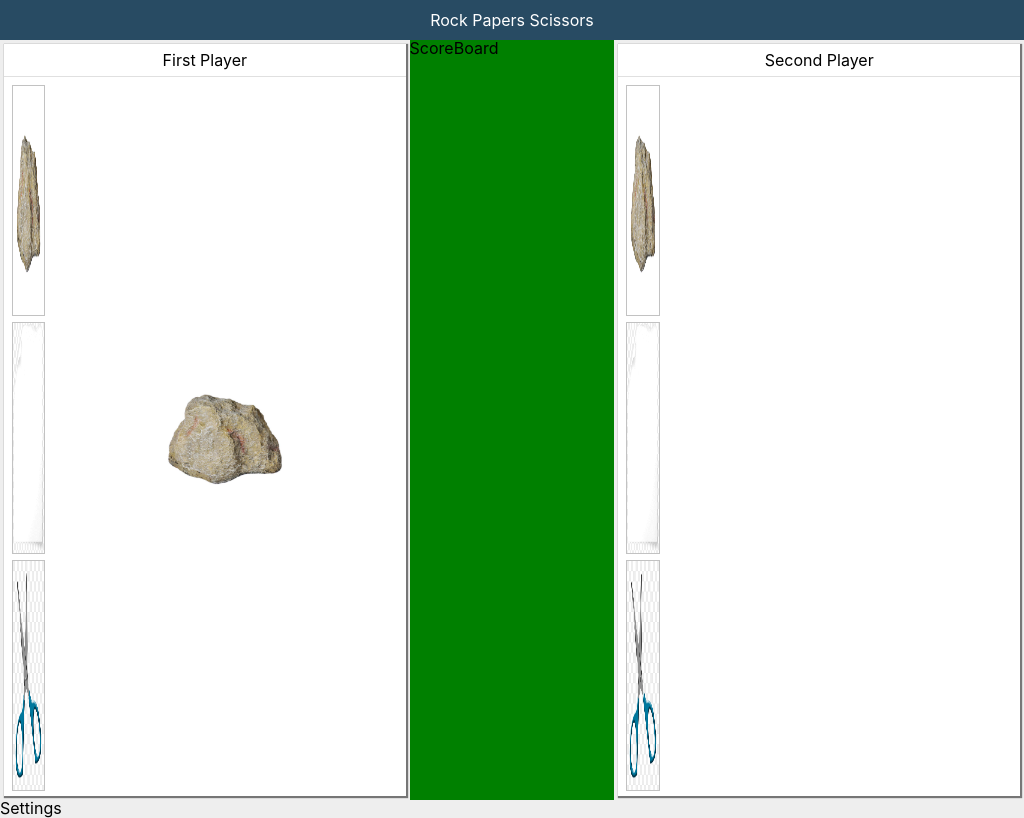
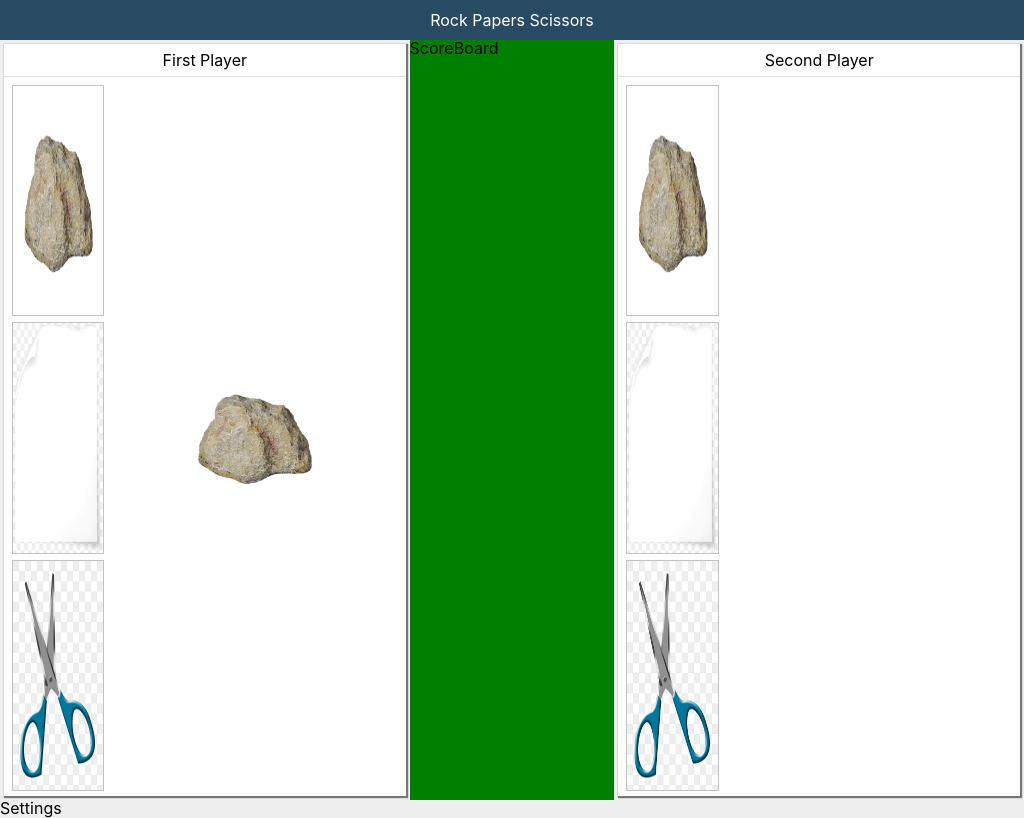
Before and after one commit to mridulmeh/type-matchup-maker, a React (Create React App) app: page / in a window 1024 px wide. Both pictures are taken after a click on the element 27 px from the left and 199 px from the top of the page. Built offline with nearby package versions, Linux system fonts and the light colour scheme.

Commit message:
Fixed CSS Responsiveness

```diff
--- a/src/components/game-area/game-area.css
+++ b/src/components/game-area/game-area.css
@@ -2,6 +2,12 @@
   .gameAreaContainer {
     width: 66.66%;
     height: 50%;
+  }
+  .gameAreaChoicesContainer {
+    width: 10%;
+  }
+  .gameTurnContainer {
+    width: 90%;
   }
 }
 
@@ -9,6 +15,12 @@
   .gameAreaContainer {
     width: 40%;
     height: 100%;
+  }
+  .gameAreaChoicesContainer {
+    width: 25%;
+  }
+  .gameTurnContainer {
+    width: 75%;
   }
 }
 
@@ -24,7 +36,6 @@
 }
 
 .gameAreaChoicesContainer {
-  width: 10%;
   height: 100%;
   float: left;
 }
@@ -34,6 +45,7 @@
   height: calc(33.33% - 8px);
   padding: 4px;
 }
+
 .singleChoice {
   border: 1px solid rgba(0, 0, 0, 0.24);
   width: 100%;
@@ -42,7 +54,6 @@
 }
 
 .gameTurnContainer {
-  width: 90%;
   height: 100%;
   float: left;
 }
```
Also changed, not shown: 1 other file (tests, documents, lock files or other folders).
